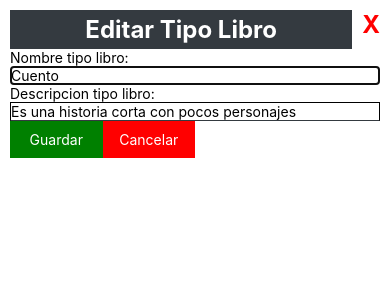
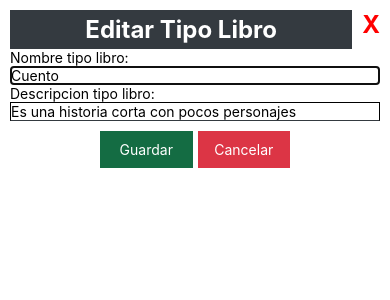
Before and after one commit to EmmanuelRuizGarcia/MyFirstAppReactNative, a React Native app: screen / in a window 390 px wide. Both pictures are taken after a click on the element 318 px from the left and 208 px from the top of the page. Shown: the top 300 px of the page. Built offline with nearby package versions, Linux system fonts and the light colour scheme.

Commit message:
se agrego la funcionalidad del boton eliminar primera parte

```diff
--- a/src/pages/TipoLibroPage.js
+++ b/src/pages/TipoLibroPage.js
@@ -1,5 +1,5 @@
 import React, {useState, useEffect} from "react";
-import { View, StyleSheet, Text, FlatList, TextInput, TouchableHighlight, Modal, Pressable, Image } from "react-native";
+import { View, StyleSheet, Text, FlatList, TextInput, TouchableHighlight, Modal, Pressable, Image, Alert } from "react-native";
 import Titulo from "../Component/Titulo";
 import Boton from "../Component/Boton";
 import FlatListCabecera from "../Component/FlatListCabecera";
@@ -52,6 +52,10 @@ const TipoLibroPage=()=>{
         setdescripcionTipoLibro("");
     }
 
+    const Eliminar=(obj)=>{
+        Alert.alert("Confirmacion", "Desea eliminar el tipo libro " + obj.NOMBRETIPOLIBRO, [{text: "Si"}, {text: "No"}])
+    }
+
     return(
         <View>
             <Modal visible={visibleModal}>
@@ -66,9 +70,10 @@ const TipoLibroPage=()=>{
                     <Input value={nombreTipoLibro} onChangeText={(value)=>setnombreTipoLibro(value)} placeholder="Ingrese nombre tipo libro..." />
                     <Text>Descripcion tipo libro:</Text>
                     <Input value={descripcionTipoLibro} onChangeText={(value)=>setdescripcionTipoLibro(value)} placeholder="Ingrese descripcion tipo libro..." />
-                    <View style={{flexDirection: "row"}}>
-                        <Boton title="Guardar" backgroundColor="green" />
-                        <Boton title="Cancelar" backgroundColor="red" />
+                    <View style={{flexDirection: "row", marginTop: 10, justifyContent: "center"}}>
+                        <Boton title="Guardar" backgroundColor="#146c43" />
+                        <Text style={{marginRight: 5}}></Text>
+                        <Boton title="Cancelar" onPress={()=>setvisibleModal(false)} backgroundColor="#dc3545" />
                     </View>
                 </View>
             </Modal>
@@ -89,10 +94,12 @@ const TipoLibroPage=()=>{
                                 <Text style={{width: "30%"}}>{item.NOMBRETIPOLIBRO}</Text>
                                 <Text style={{width: "50%"}}>{item.DESCRIPCION}</Text>
                                 <View style={{flexDirection:"row", width: "20%"}}>
-                                <Pressable onPress={()=>recuperar(item)}>
+                                    <Pressable onPress={()=>recuperar(item)}>
                                         <Image style={{marginTop: 2}} source={require("../../iconos/editar.png")} />
                                     </Pressable>
-                                    <Image source={require("../../iconos/eliminar.png")} />
+                                    <Pressable onPress={()=>Eliminar(item)}>
+                                        <Image source={require("../../iconos/eliminar.png")} />
+                                    </Pressable>
                                 </View>
                             </View>
                         )
```
